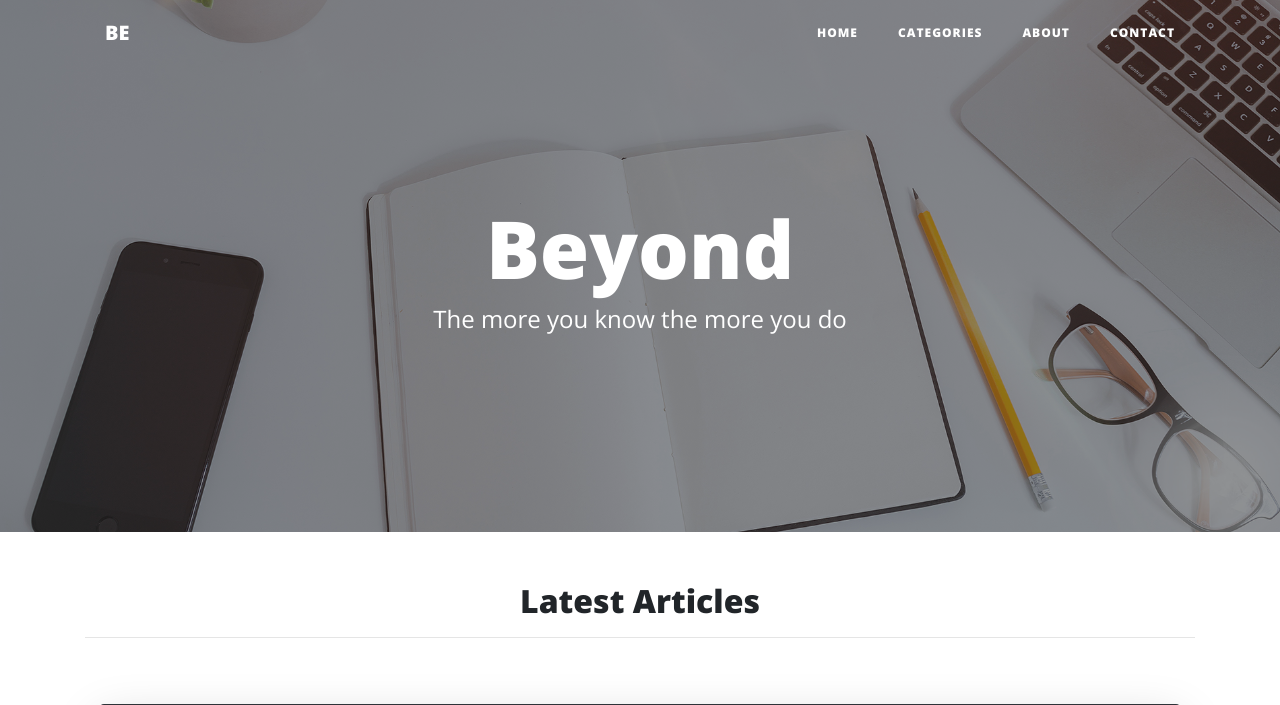
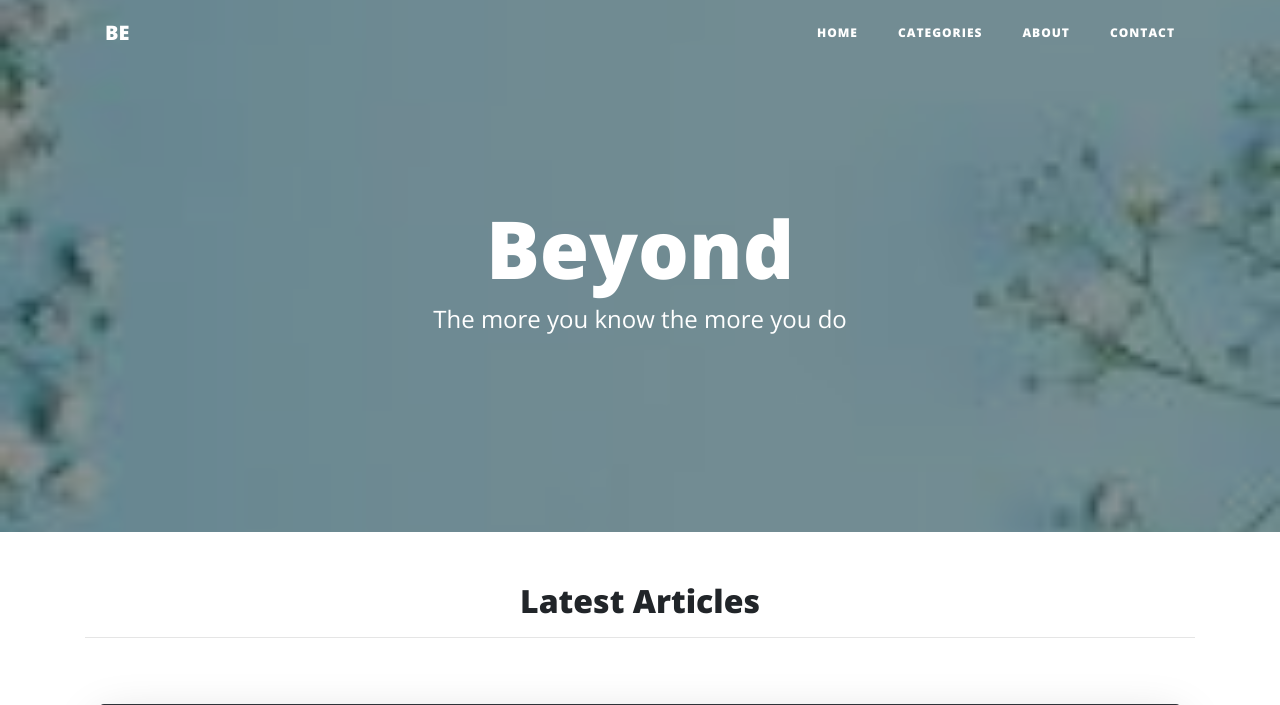
Before and after one commit to MarouaneBouaricha/healthcare-blog, a Django app: page / in a window 1280 px wide. Shown: the top 705 px of the page. Run offline with Django 3.2, Linux system fonts and the light colour scheme; data that the repository does not hold is empty; some libraries are stand-ins or nearby versions.

Commit message:
updated home background

```diff
--- a/blog/templates/blog/home.html
+++ b/blog/templates/blog/home.html
@@ -2,7 +2,7 @@
 {% block header %}
 <header
   class="masthead"
-  style="background-image: url('/static/blog/img/home-bg.jpg')"
+  style="background-image: url('/static/blog/img/home.jpg')"
 >
   <div class="overlay"></div>
   <div class="container">
```
Also changed, not shown: blog/static/blog/img/home.jpg (added).
